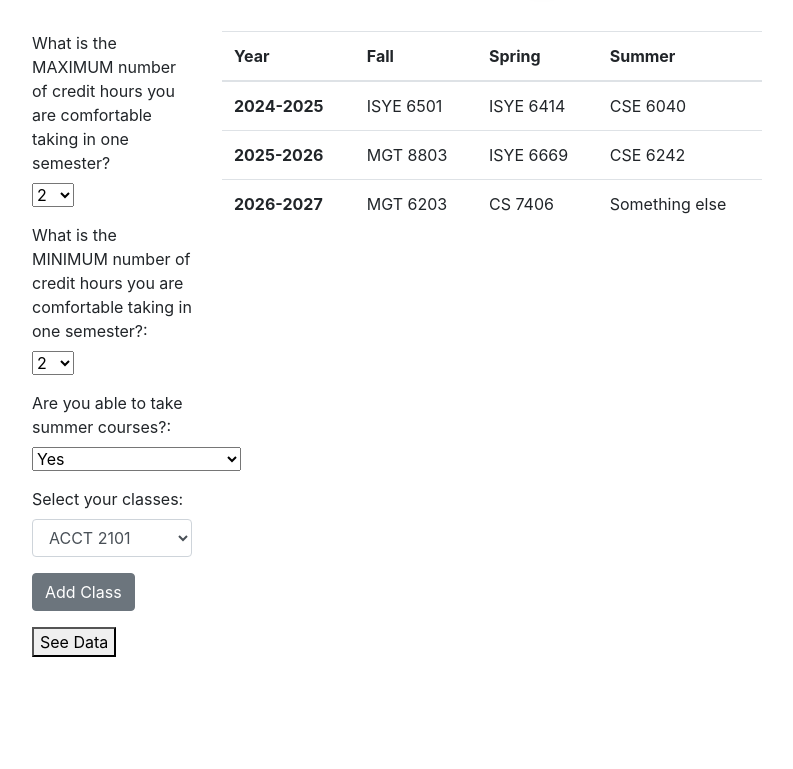
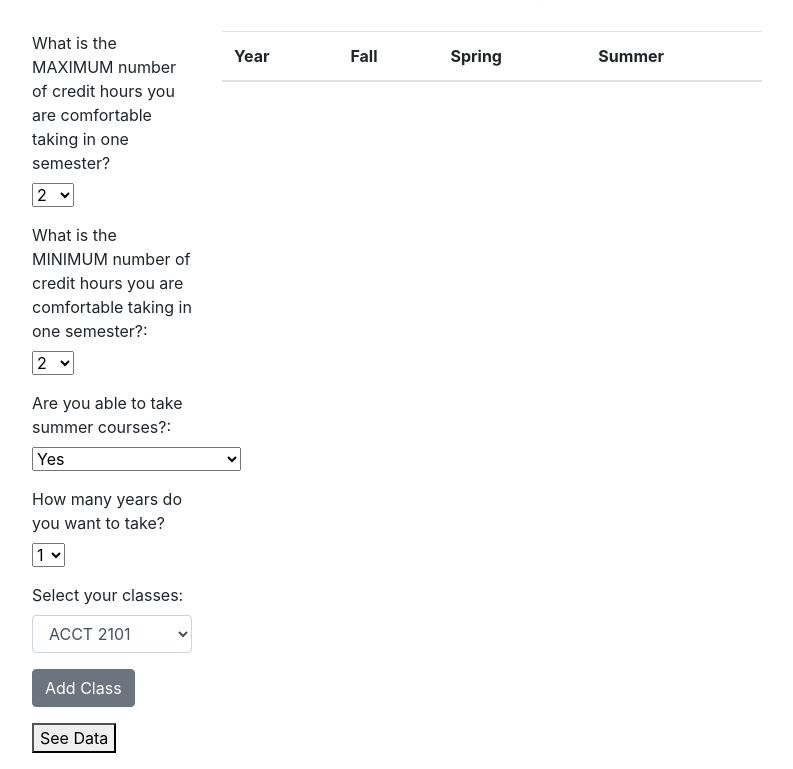
Before and after one commit to apfleegor/6242-final-project, a Flask app: page / in a window 1280 px wide. Shown: the part 77-846 px from the top of the page, without its empty margins (53-846 px from the left). Before the commit the page ends 734 px from the top, so only its background shows below. Run offline with Flask 3, Linux system fonts and the light colour scheme; lists and menus that the app fills with data are empty; some libraries are stand-ins or nearby versions.

Commit message:
Working on dynamically updating table

```diff
--- a/templates/index.html
+++ b/templates/index.html
@@ -83,6 +83,18 @@
             <option value="no">No</option>
           </select>
         </div>
+          <label for="yearPrompt" class="form-label">How many years do you want to take?</label>
+          <select class="form-select" id="yearPrompt">
+            <option value="1">1</option>
+            <option value="2">2</option>
+            <option value="3">3</option>
+            <option value="4">4</option>
+            <option value="5">5</option>
+          </select>
+        <div class="mb-3">
+
+
+        </div>
 
         <div class="mb-3">
           <label for="coursePrompt" class="form-label">Select your classes:</label>
@@ -105,7 +117,7 @@
       </div>
 
       <div class="col-6">
-        <table class="table">
+        <table class="table", id="schedule">
           <thead>
             <tr>
               <th scope="col">Year</th>
@@ -115,9 +127,9 @@
             </tr>
           </thead>
           <tbody>
-            <tr>
+            <!-- <tr onclick="showHideRow('hidden_row1');">
               <th scope="row">2024-2025</th>
-              <td>ISYE 6501</td>
+              <td>ISYE 6501 <br> test </td>
               <td>ISYE 6414</td>
               <td>CSE 6040</td>
             </tr>
@@ -132,7 +144,7 @@
               <td>MGT 6203</td>
               <td>CS 7406</td>
               <td>Something else</td>
-            </tr>
+            </tr> -->
           </tbody>
         </table>
       </div>
@@ -251,6 +263,29 @@
         Plotly.newPlot(barChartDiv, data2, layout);
     });
 
+
+    // dynamically change number of rows in table
+    numYears = document.getElementById("yearPrompt");
+    table_select = document.getElementById("schedule");
+    numYears.addEventListener('change', function() {
+
+      let year_list = ['2024-2025', '2025-2026', '2026-2027', '2027-2028', '2028-2029']
+      for (let i=0; i<this.value; i++) {
+        // create new row
+        var row = table_select.insertRow(-1);
+        // console.log(year_list[i])
+
+        // create cells for the row
+        var cell1 = row.insertCell(0);
+        var fall = row.insertCell(1);
+        var spring = row.insertCell(2);
+        var summer = row.insertCell(3);
+
+        // insert data into the year column
+        cell1.innerHTML = year_list[i]
+      }
+    });
+
 });
 
 </script>
```
